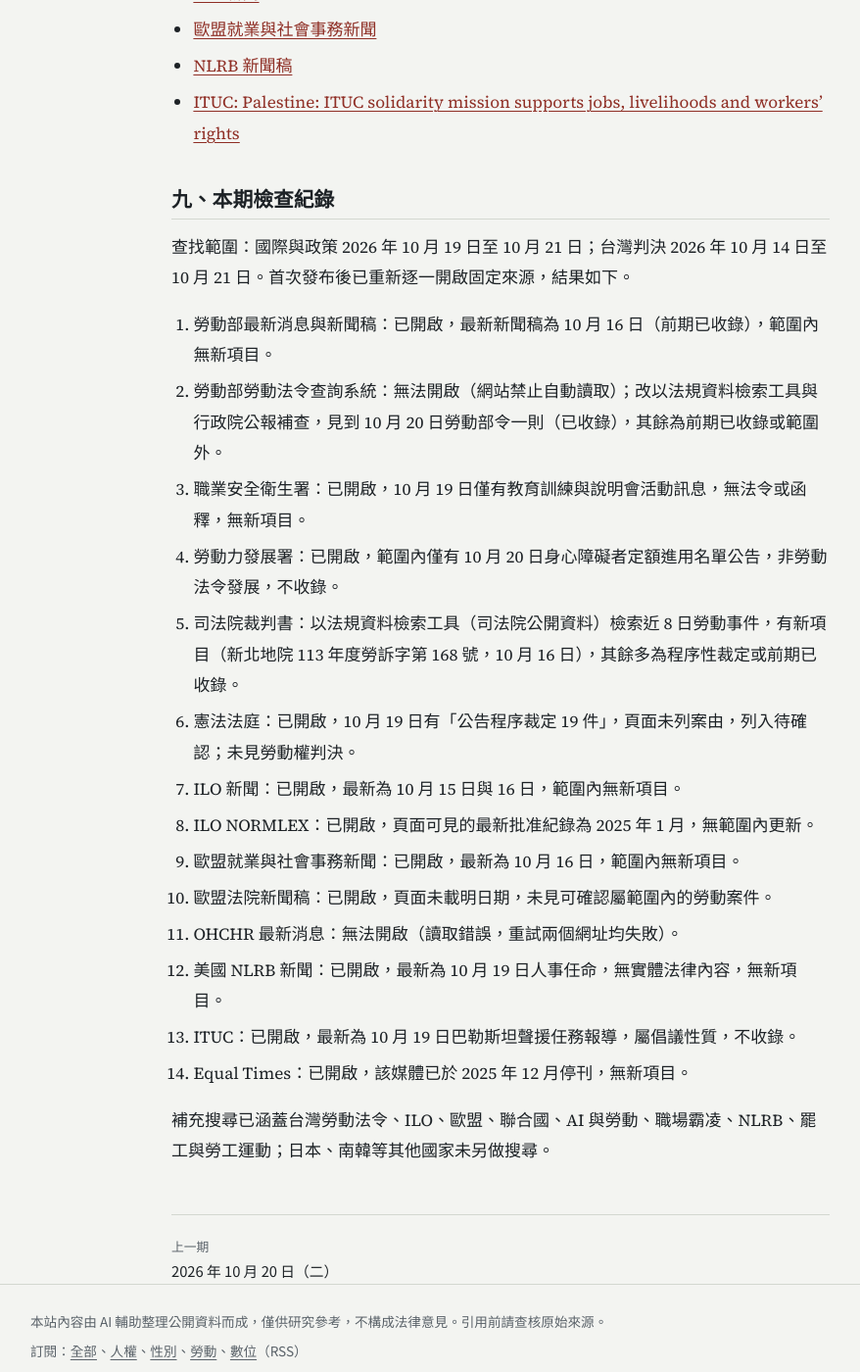
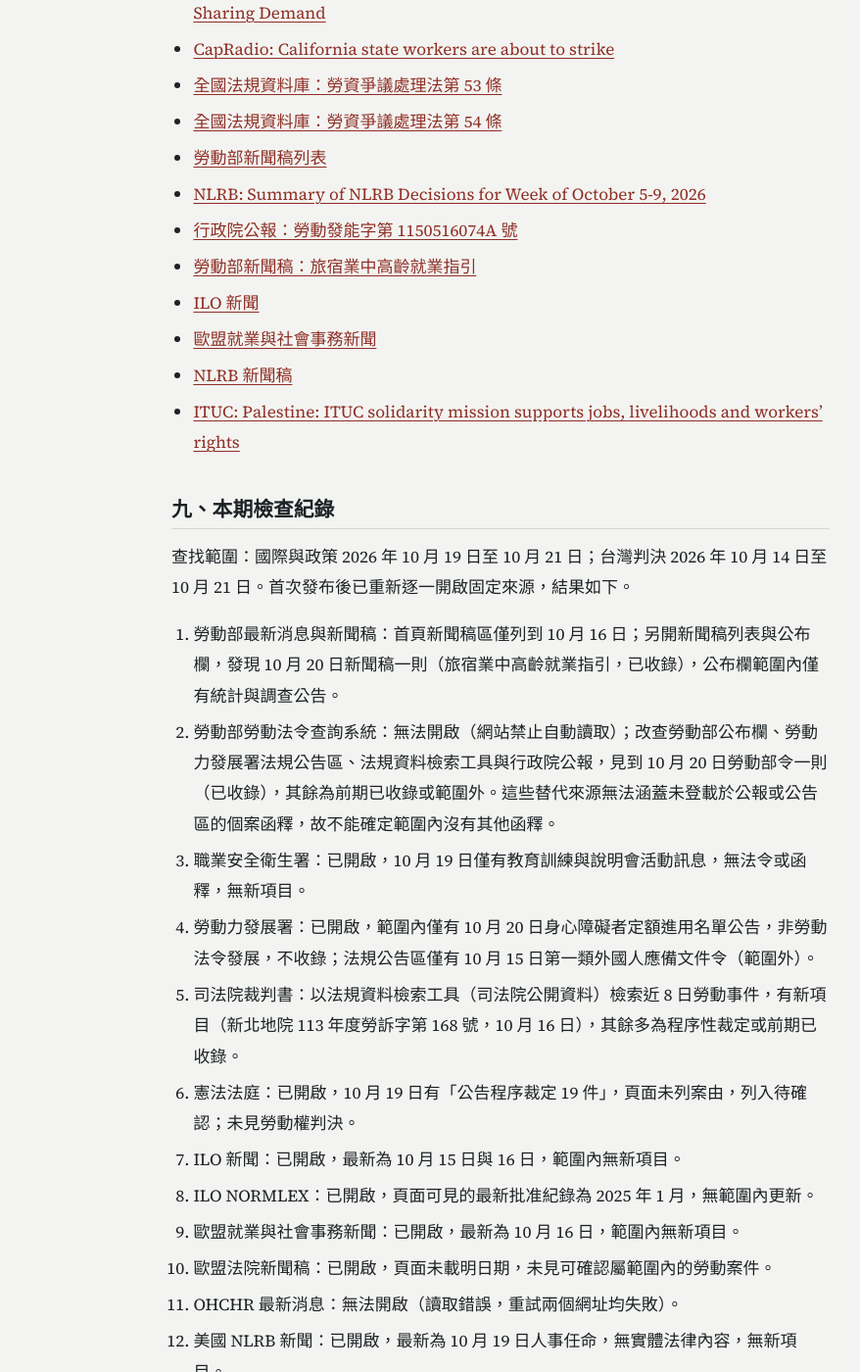
Before and after one commit to chadfan1004/Newsletter-for-international-human-rights-law-gender-theory-and-labour-law, a Jekyll site: the page built from _posts/2026-10-21-labour.md, in a window 1280 px wide and 1400 px high, scrolled down 5220 px. Shown: the whole window at 98% size, without its empty margins (129-1007 px from the left). Built offline with Jekyll 4.4.1, drawn with Linux system fonts in a browser that asks for light colours; some of the changed text lies outside the part shown.

Commit message:
Update labour 2026-10-21: add MOL 10-20 item, check log

```diff
--- a/_posts/2026-10-21-labour.md
+++ b/_posts/2026-10-21-labour.md
@@ -39,7 +39,11 @@
 
 ### 政策與修法動態
 
-本日無新發展。
+**勞動部發布「旅宿業中高齡就業指引」手冊｜2026 年 10 月 20 日**
+
+- 摘要：勞動部發布改版的旅宿業中高齡就業指引，分企業版與勞工版兩本。企業版涵蓋徵才、用人、培訓、留才四個階段，新增排班制度優化（因應部分工時與彈性工時）以及勞健保與職災保險加退保流程；勞工版提供求職、面試與職場適應指引，並新增退休後再就業的保險權益與津貼申請說明。手冊已上架「45+就業資源網」。
+- 法律意義：新聞稿將其定位為實用指南與指引手冊，未表示有法律拘束力，屬政策宣導性質的軟性文件。雇主在安排中高齡員工的部分工時、彈性排班及投保時，仍須依勞基法、勞工保險條例等現行規定辦理，手冊本身不改變義務內容。
+- 來源：[勞動部新聞稿](https://www.mol.gov.tw/1607/1632/1633/99669/post)
 
 ## 三、國際與區域
 
@@ -105,6 +109,7 @@
 - [勞動部新聞稿列表](https://www.mol.gov.tw/1607/1632/1633/)
 - [NLRB: Summary of NLRB Decisions for Week of October 5-9, 2026](https://www.nlrb.gov/cases-decisions/weekly-summaries-decisions/summary-of-nlrb-decisions-for-week-of-october-5-9-2026)
 - [行政院公報：勞動發能字第 1150516074A 號](https://gazette.nat.gov.tw/egFront/detail.do?metaid=168987)
+- [勞動部新聞稿：旅宿業中高齡就業指引](https://www.mol.gov.tw/1607/1632/1633/99669/post)
 - [ILO 新聞](https://www.ilo.org/resource/news)
 - [歐盟就業與社會事務新聞](https://employment-social-affairs.ec.europa.eu/news)
 - [NLRB 新聞稿](https://www.nlrb.gov/news-publications/news/news-releases)
@@ -114,10 +119,10 @@
 
 查找範圍：國際與政策 2026 年 10 月 19 日至 10 月 21 日；台灣判決 2026 年 10 月 14 日至 10 月 21 日。首次發布後已重新逐一開啟固定來源，結果如下。
 
-1. 勞動部最新消息與新聞稿：已開啟，最新新聞稿為 10 月 16 日（前期已收錄），範圍內無新項目。
-2. 勞動部勞動法令查詢系統：無法開啟（網站禁止自動讀取）；改以法規資料檢索工具與行政院公報補查，見到 10 月 20 日勞動部令一則（已收錄），其餘為前期已收錄或範圍外。
+1. 勞動部最新消息與新聞稿：首頁新聞稿區僅列到 10 月 16 日；另開新聞稿列表與公布欄，發現 10 月 20 日新聞稿一則（旅宿業中高齡就業指引，已收錄），公布欄範圍內僅有統計與調查公告。
+2. 勞動部勞動法令查詢系統：無法開啟（網站禁止自動讀取）；改查勞動部公布欄、勞動力發展署法規公告區、法規資料檢索工具與行政院公報，見到 10 月 20 日勞動部令一則（已收錄），其餘為前期已收錄或範圍外。這些替代來源無法涵蓋未登載於公報或公告區的個案函釋，故不能確定範圍內沒有其他函釋。
 3. 職業安全衛生署：已開啟，10 月 19 日僅有教育訓練與說明會活動訊息，無法令或函釋，無新項目。
-4. 勞動力發展署：已開啟，範圍內僅有 10 月 20 日身心障礙者定額進用名單公告，非勞動法令發展，不收錄。
+4. 勞動力發展署：已開啟，範圍內僅有 10 月 20 日身心障礙者定額進用名單公告，非勞動法令發展，不收錄；法規公告區僅有 10 月 15 日第一類外國人應備文件令（範圍外）。
 5. 司法院裁判書：以法規資料檢索工具（司法院公開資料）檢索近 8 日勞動事件，有新項目（新北地院 113 年度勞訴字第 168 號，10 月 16 日），其餘多為程序性裁定或前期已收錄。
 6. 憲法法庭：已開啟，10 月 19 日有「公告程序裁定 19 件」，頁面未列案由，列入待確認；未見勞動權判決。
 7. ILO 新聞：已開啟，最新為 10 月 15 日與 16 日，範圍內無新項目。
```
